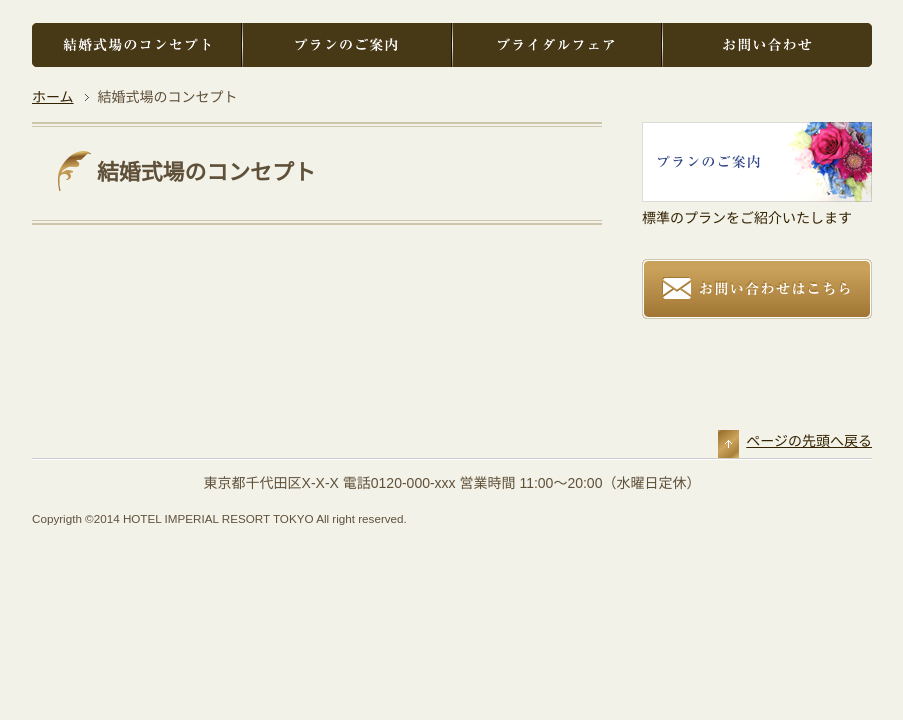
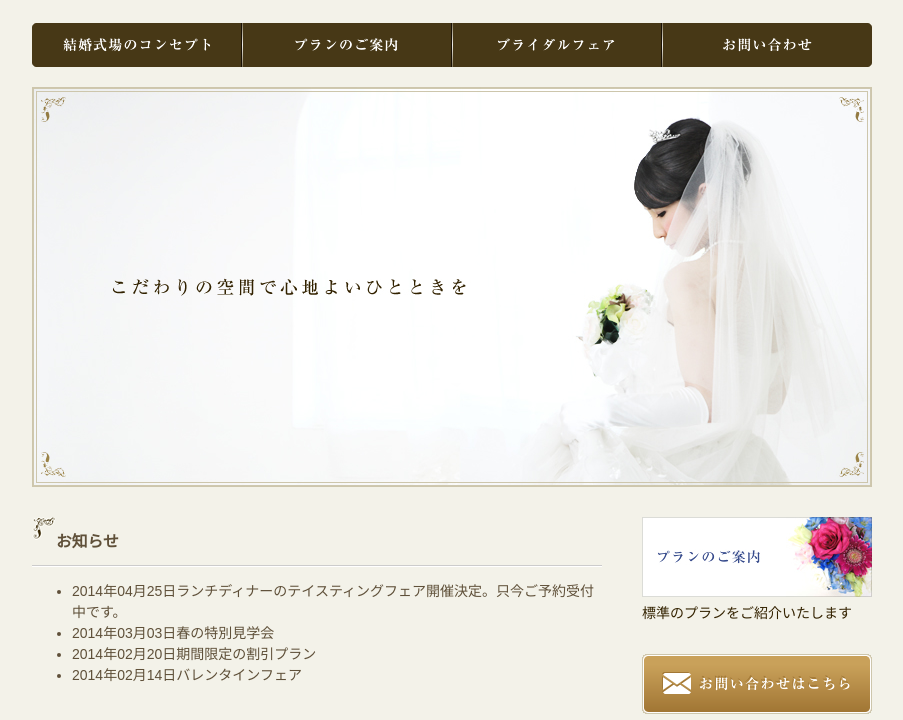
Before and after one commit to Phaya-nmt/phaya.github.io, a plain HTML site: page index.html in a window 1280 px wide. Shown: the part 80-800 px from the top of the page, without its empty margins (188-1091 px from the left). Drawn offline with Linux system fonts and the light colour scheme.

Commit message:
Edit index.html top contents

```diff
--- a/index.html
+++ b/index.html
@@ -3,7 +3,7 @@
 
   <head>
     <meta charset="UTF-8">
-    <title>結婚式場のコンセプト - HOTEL IMPERIAL RESORT TOKYO</title>
+    <title>HOTEL IMPERIAL RESORT TOKYO</title>
     <link rel="stylesheet" href="css/style.css">
   </head>
 
@@ -14,25 +14,32 @@
 
     <nav>
       <ul>
-        <li id="nav_concept" alt="結婚式場のコンセプト" name="結婚式場のコンセプトのリンク" title="結婚式場のコンセプトのリンク"><a href="concept.html" alt="結婚式場のコンセプト" name="結婚式場のコンセプトのリンク" title="結婚式場のコンセプトのリンク">結婚式場のコンセプト</a></li>
-        <li id="nav_plan"><a href="plan.html">プランのご案内</a></li>
-        <li id="nav_fair"><a href="fair.html">ブライダルフェア</a></li>
-        <li id="nav_contact"><a href="contact.html">お問い合わせ</a></li>
+        <li id="nav_concept" alt="結婚式場のコンセプト" name="結婚式場のコンセプトのリンク" title="HOTEL IMPERIAL RESORT TOKYO|結婚式場のコンセプトのリンク"><a href="concept.html" alt="結婚式場のコンセプト" name="結婚式場のコンセプトのリンク" title="HOTEL IMPERIAL RESORT TOKYO|結婚式場のコンセプトのリンク">結婚式場のコンセプト</a></li>
+        <li id="nav_plan" alt="プランのご案内" name="プランのご案内" title="HOTEL IMPERIAL RESORT TOKYO|プランのご案内"><a alt="プランのご案内" name="プランのご案内" title="HOTEL IMPERIAL RESORT TOKYO|プランのご案内" href="plan.html">プランのご案内</a></li>
+        <li id="nav_fair" alt="ブライダルフェア" name="ブライダルフェア" title="HOTEL IMPERIAL RESORT TOKYO|ブライダルフェア"><a alt="" name="ブライダルフェア" title="HOTEL IMPERIAL RESORT TOKYO|ブライダルフェア" href="fair.html">ブライダルフェア</a></li>
+        <li id="nav_contact" alt="" name="" title=""><a alt="" name="" title="" href="contact.html">お問い合わせ</a></li>
       </ul>
     </nav>
 
-    <div id="breadcrumb">
+    <div id="graphic">
       <ul>
-        <li><a href="index.html">ホーム</a></li>
-        <li>結婚式場のコンセプト</li>
+      <li><img src="images/slide1.jpg" alt="こだわりの空間で心地よいひとときを" height="400" width="840" class="image1"></li>
+      <li><img alt="幸福に満ちた神聖なチャペル" src="images/slide2.jpg" height="400" width="840" class="image2"></li>
+      <li><img alt="「ありがとうのきもちがつたわるウェディング」" src="images/slide3.jpg" height="400" width="840" class="image3"></li>
       </ul>
     </div>
 
     <div id="contents">
       <div id="main">
-        <article>
-          <h1>結婚式場のコンセプト</h1>
-        </article>
+        <section id="news">
+          <h2>お知らせ</h2>
+          <ul>
+            <li><time datetime="2014-04-25">2014年04月25日</time>ランチディナーのテイスティングフェア開催決定。只今ご予約受付中です。</li>
+            <li><time datetime="2014-03-03">2014年03月03日</time>春の特別見学会</li>
+            <li><time datetime="2014-02-20">2014年02月20日</time>期間限定の割引プラン</li>
+            <li><time datetime="2014-02-14">2014年02月14日</time>バレンタインフェア</li>
+          </ul>
+        </section>
       </div>
       <div id="sub">
         <aside>
@@ -58,7 +65,7 @@
       <p><small>Copyrigth &copy;2014 HOTEL IMPERIAL RESORT TOKYO All right reserved.</small></p>
     </footer>
 
-
+<script src="js/slideshow.js"></script>
 
   </body>
 
```
